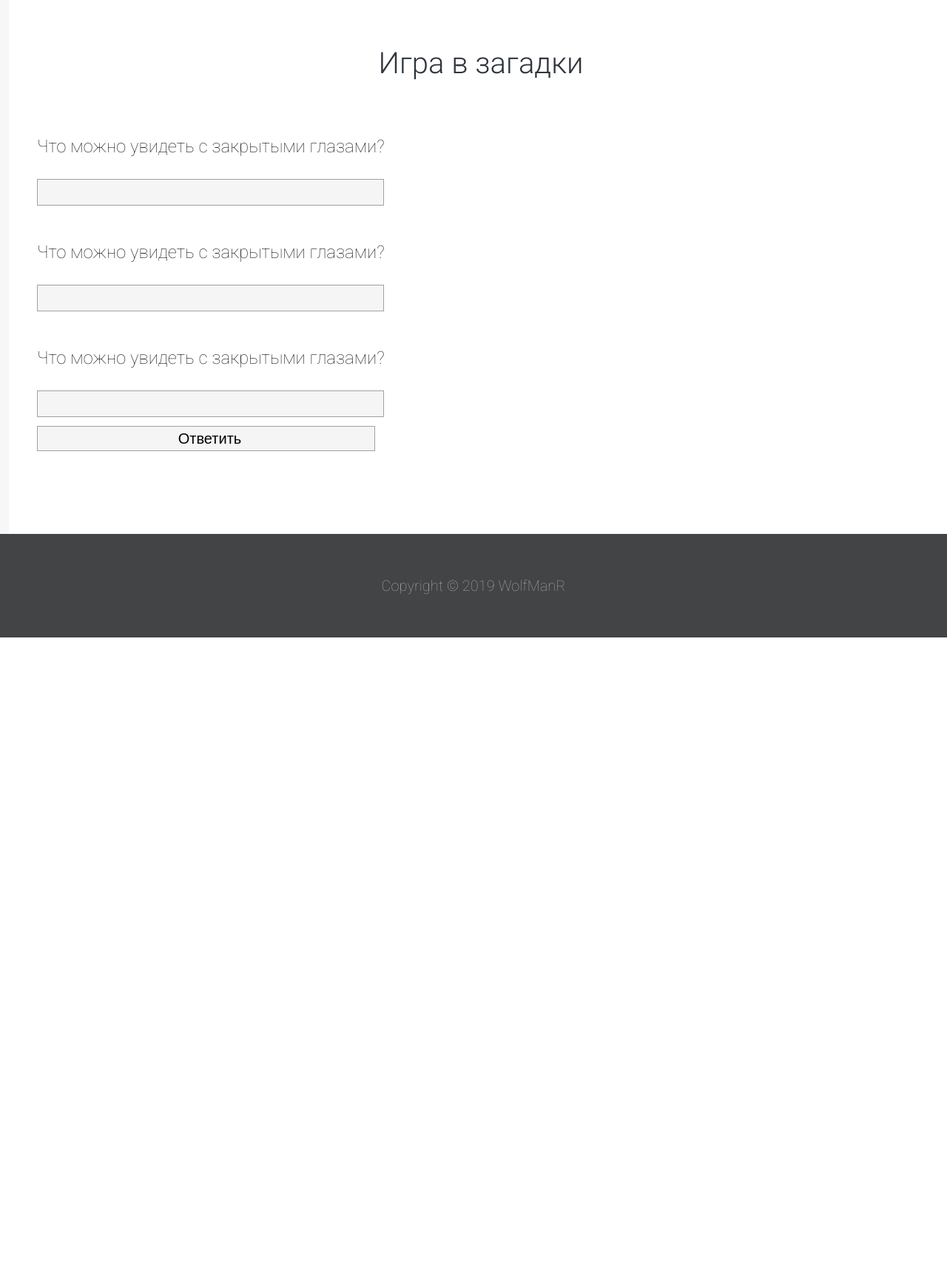
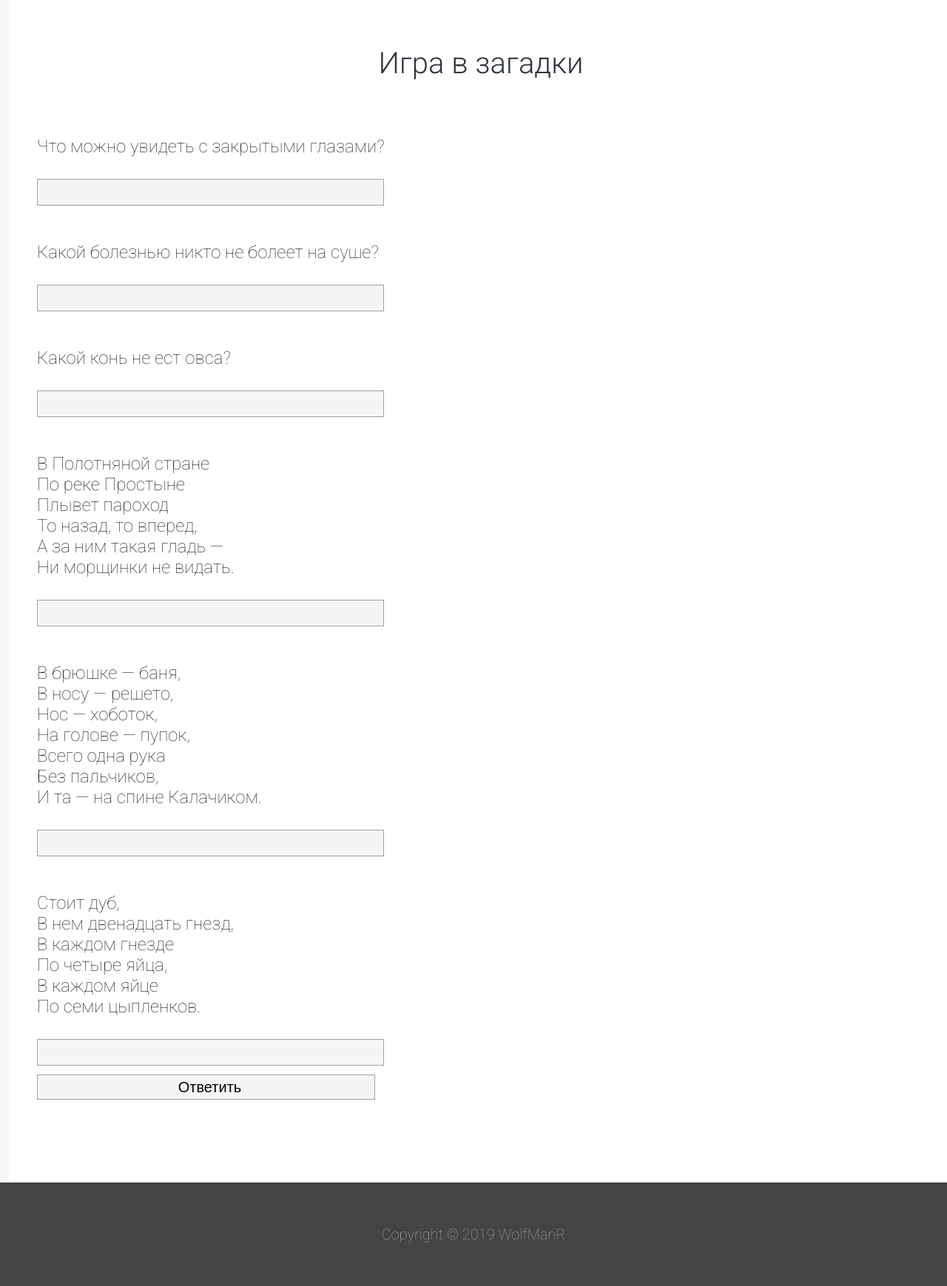
Before and after one commit to WolfManR/TeachingProgramms, a PHP site: page /puzzle.php in a window 1280 px wide. Shown: the part 120-1859 px from the top of the page at 74% size. Before the commit the page ends 982 px from the top, so only its background shows below. Run offline with PHP 8.4, Linux system fonts and the light colour scheme.

Commit message:
добавил загадки

```diff
--- a/Основы Программирования/4Lesson/Theory/puzzle.php
+++ b/Основы Программирования/4Lesson/Theory/puzzle.php
@@ -18,7 +18,7 @@
                     <h1>Игра в загадки</h1>
                     <div class="box">
                         <?php
-                        if (isset($_GET["userAnswer1"])&& isset($_GET["userAnswer2"])&&isset($_GET["userAnswer3"])) {
+                        if (isset($_GET["userAnswer1"])&& isset($_GET["userAnswer2"])&&isset($_GET["userAnswer3"])&&isset($_GET["userAnswer4"])&& isset($_GET["userAnswer5"])&&isset($_GET["userAnswer6"])) {
                             $userAnswer=$_GET["userAnswer1"];
                             $score=0;
                             if($userAnswer=="сон"||$userAnswer=="сноведение"){
@@ -35,18 +35,41 @@
                                 $score++;
                             }
 
+                            $userAnswer=$_GET["userAnswer4"];
+                            $score=0;
+                            if($userAnswer=="утюг"){
+                                $score++;
+                            }
+
+                            $userAnswer=$_GET["userAnswer5"];
+                            if($userAnswer=="чайник"){
+                                $score++;
+                            }
+
+                            $userAnswer=$_GET["userAnswer6"];
+                            if($userAnswer=="год"){
+                                $score++;
+                            }
                             echo "Вы угадали " . $score . " загадок";
+
                         }
                         ?>
                         <form method="GET">
                             <p>Что можно увидеть с закрытыми глазами?</p>
                             <input type="text" name="userAnswer1">
-                            <p>Что можно увидеть с закрытыми глазами?</p>
+                            <p>Какой болезнью никто не болеет на суше?</p>
                             <input type="text" name="userAnswer2">
-                            <p>Что можно увидеть с закрытыми глазами?</p>
+                            <p>Какой конь не ест овса?</p>
                             <input type="text" name="userAnswer3">
                             <br>
-                            <input type="submit" value="Ответить"name>
+                            <p>В Полотняной стране<br>По реке Простыне<br>Плывет пароход<br>То назад, то вперед,<br>А за ним такая гладь —<br>Ни морщинки не видать.</p>
+                            <input type="text" name="userAnswer4">
+                            <p>В брюшке — баня,<br>В носу — решето,<br>Нос — хоботок,<br>На голове — пупок,<br>Всего одна рука<br>Без пальчиков,<br>И та — на спине Калачиком.</p>
+                            <input type="text" name="userAnswer5">
+                            <p>Стоит дуб,<br>В нем двенадцать гнезд,<br>В каждом гнезде<br>По четыре яйца,<br>В каждом яйце<br>По семи цыпленков.</p>
+                            <input type="text" name="userAnswer6">
+                            <br>
+                            <input type="submit" value="Ответить">
                         </form>
                     </div>
                 </div>
```
